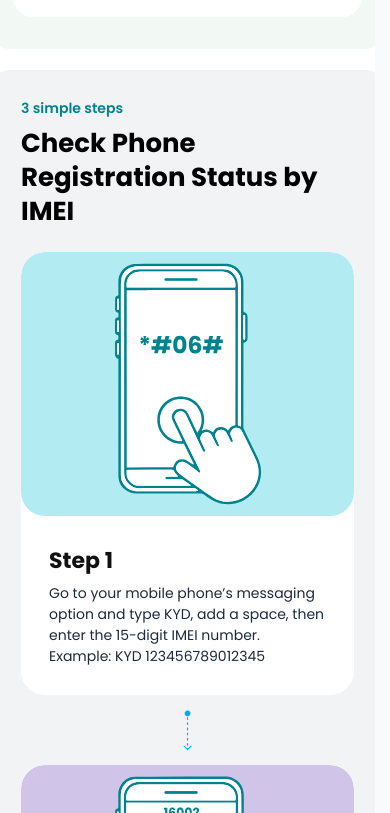
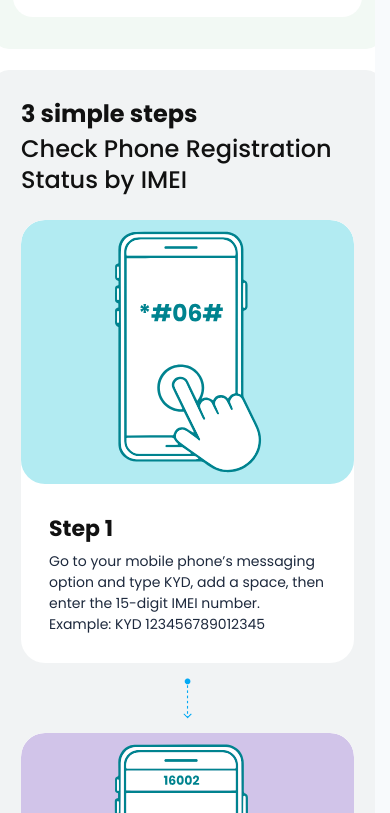
Before and after one commit to shihab-tech04/NEIR-Citizen, a React (Vite) app: page / in a window 390 px wide. Shown: the part 2031-2844 px from the top of the page. Built offline with nearby package versions, Linux system fonts and the light colour scheme.

Commit message:
NEIR guide headings: unify size and text color without changing artwork or checker (#95)
* fix(neir): restore cohesive Figma-style two-line guide heading typography

* test(neir): assert both guide headings share ink and near-equal type scale at six widths

```diff
--- a/src/index.css
+++ b/src/index.css
@@ -81,9 +81,9 @@ button,input,select,textarea{font:inherit}
 .neir-source-verify-short{display:none}
 .neir-source-mobile-auth{display:none}
 .neir-source-guide-inner{max-width:1200px;margin:auto}
-.neir-source-guide-heading{text-align:left;color:#000;margin:0 0 26px}
-.neir-source-guide-heading h2{font-size:clamp(27px,2.4vw,36px);font-weight:700;line-height:1.32;margin:0;color:#000}
-.neir-source-guide-heading p{font-size:16px;font-weight:600;line-height:1.5;margin:0 0 8px;color:var(--neir-primary-900)}
+.neir-source-guide-heading{text-align:left;color:#111;margin:0 0 26px}
+.neir-source-guide-heading h2{font-size:clamp(28px,2.2vw,34px);font-weight:500;line-height:1.3;margin:0;color:inherit}
+.neir-source-guide-heading p{font-size:clamp(26px,2.05vw,32px);font-weight:700;line-height:1.3;margin:0 0 4px;color:inherit}
 .neir-source-steps-row{display:flex;align-items:stretch;gap:0}
 .neir-source-step-card{background:white;border-radius:24px;flex:1 1 0;min-width:0;overflow:hidden;display:flex;flex-direction:column}
 .neir-source-step-art{display:flex;align-items:center;justify-content:center;padding:8px;min-height:220px;border-radius:24px}
@@ -144,8 +144,8 @@ button,input,select,textarea{font:inherit}
  .neir-source-hero-media{position:relative;left:-7px;width:calc(100% + 14px);max-width:600px;margin:0 auto;padding:7px;min-height:0;height:auto}
  .neir-source-guide-section{position:relative;left:-7px;width:calc(100% + 14px);border-radius:16px;padding:28px}
  .neir-source-guide-heading{width:100%;margin:0 0 24px;text-align:left}
- .neir-source-guide-heading h2{font-size:26px;line-height:1.3}
- .neir-source-guide-heading p{font-size:14px;line-height:1.5;white-space:normal}
+ .neir-source-guide-heading h2{font-size:24px;line-height:1.3}
+ .neir-source-guide-heading p{font-size:24px;line-height:1.3;white-space:normal}
  .neir-source-steps-row{width:100%;transform:none;flex-direction:column}
  .neir-source-step-arrow{height:70px;flex:0 0 70px;width:100%;transform:rotate(90deg)}
  .neir-source-step-art{min-height:170px;padding:7px}
```
Also changed, not shown: 1 other file (tests, documents, lock files or other folders).
